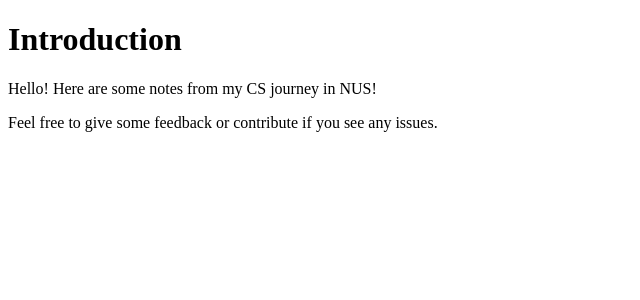
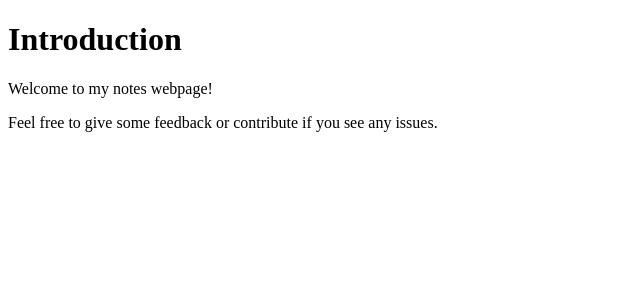
Before and after one commit to jyztintan/notes, a Next.js app: page / in a window 1280 px wide. Shown: the top 300 px of the page, without its empty margins (0-640 px from the left). Built offline with nearby package versions, Linux system fonts and the light colour scheme.

Commit message:
feat: update introduction page

```diff
--- a/pages/_meta.json
+++ b/pages/_meta.json
@@ -1,7 +1,6 @@
 {
   "index": "Introduction",
   "another": "Another Page",
-  "advanced": "Advanced (A Folder)",
   "CS2040S": "CS2040S",
   "about": {
     "title": "About",
@@ -10,7 +9,7 @@
   "contact": {
     "title": "Contact ↗",
     "type": "page",
-    "href": "https://twitter.com/shuding_",
+    "href": "https://linkedin.com/in/tan-wee-kian-justin",
     "newWindow": true
   }
 }
--- a/pages/advanced.mdx
+++ /dev/null
@@ -1,3 +0,0 @@
-# Advanced
-
-This is the index page for the Advanced folder!
--- a/pages/index.mdx
+++ b/pages/index.mdx
@@ -1,5 +1,5 @@
 # Introduction
 
-Hello! Here are some notes from my CS journey in NUS!
+Welcome to my notes webpage!
 
 Feel free to give some feedback or contribute if you see any issues.
```
